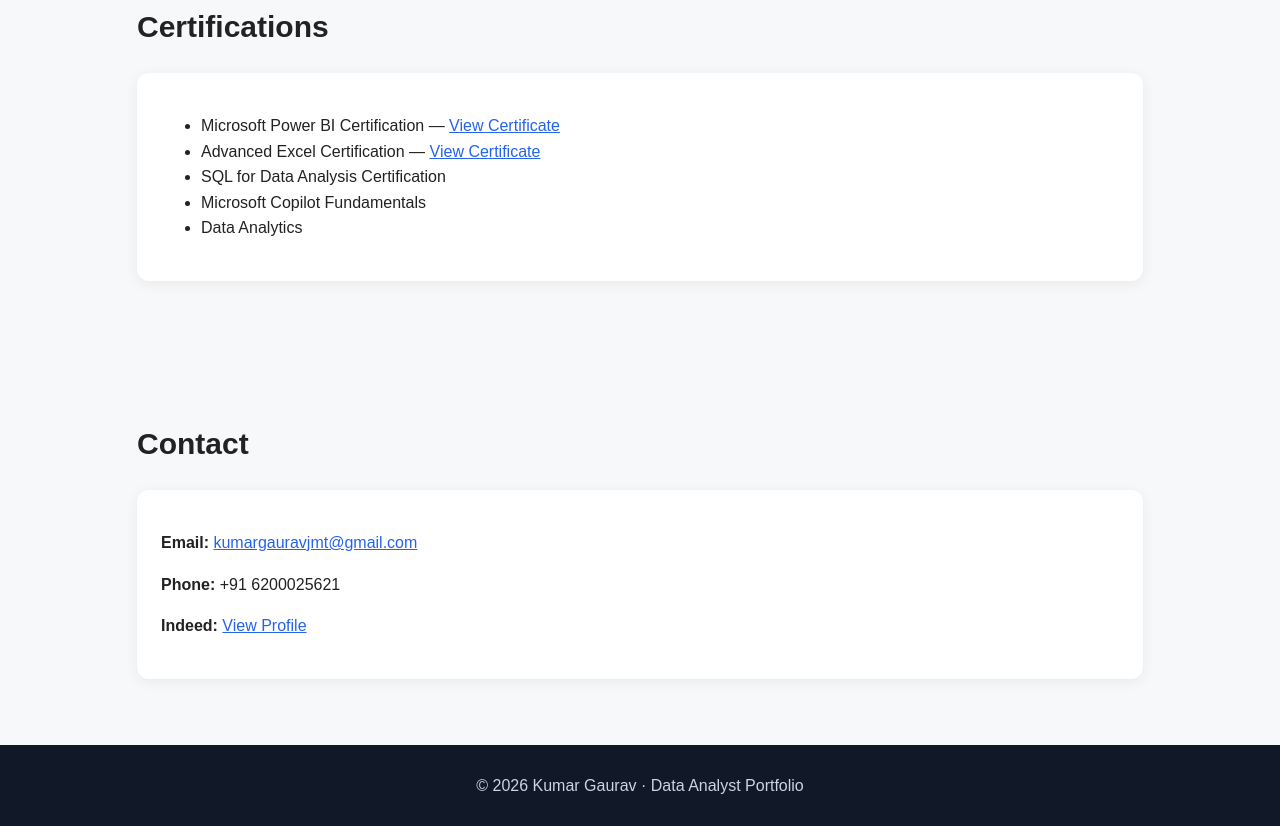
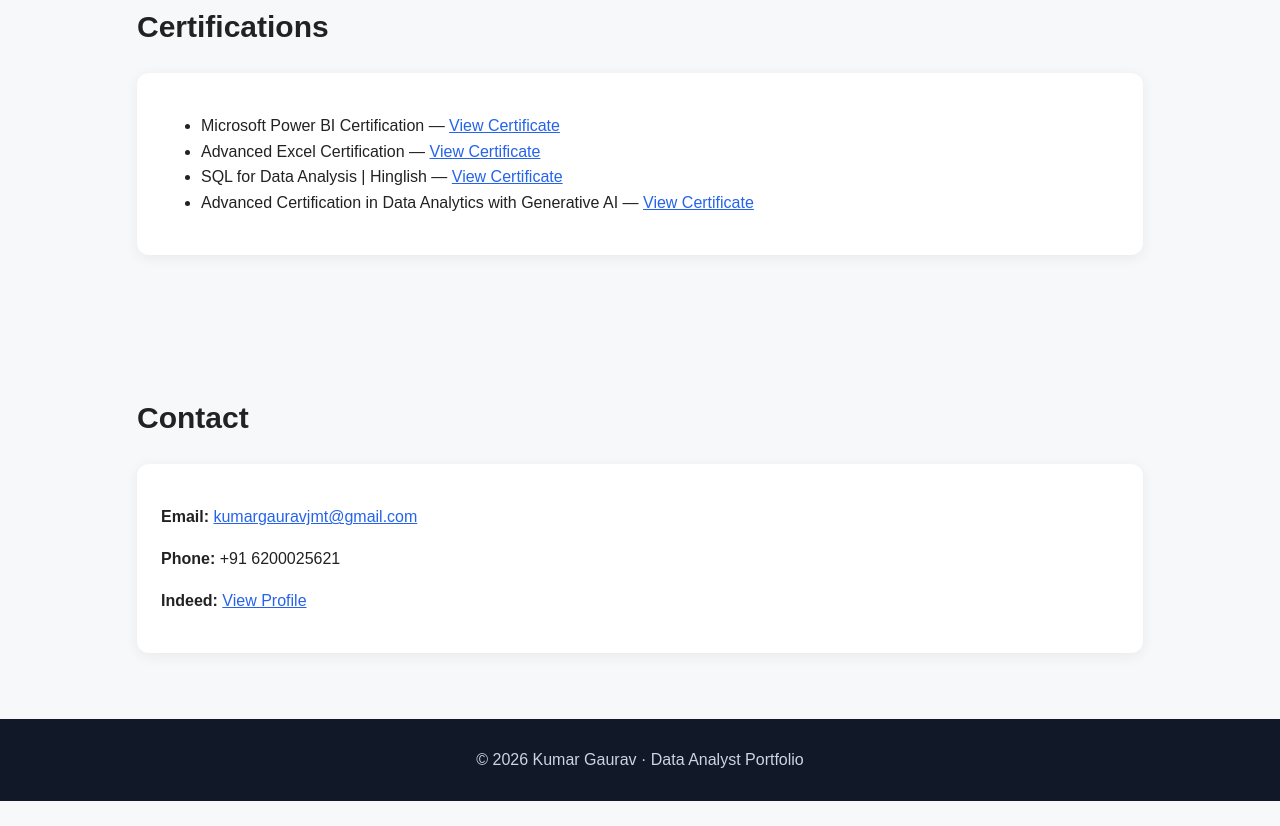
Before and after one commit to kumargauravjmt-dot/kumar-gaurav-portfolio, a plain HTML site: page index.html in a window 1280 px wide. Shown: the part 2859-3685 px from the top of the page. After the commit the page ends 3660 px from the top, so only its background shows below. Drawn offline with Linux system fonts and the light colour scheme.

Commit message:
Update certification list in index.html
ADD SQL AND GENERATIVE AI CERTIFICATE LINKS

```diff
--- a/index.html
+++ b/index.html
@@ -113,9 +113,8 @@ treatment patterns and operational insights.</p>
 <ul>
 <li>Microsoft Power BI Certification — <a href="https://ninjasfiles.s3.amazonaws.com/certificate_253931bf3a0a5432_cf74a28954c0ba1f1c41920bc0d496c8.pdf" target="_blank" rel="noopener noreferrer">View Certificate</a></li>
 <li>Advanced Excel Certification — <a href="https://ninjasfiles.s3.amazonaws.com/certificate_1755144aeb397718_7ee1630d647308946cc65032d75e7e0a.pdf" target="_blank" rel="noopener noreferrer">View Certificate</a></li>
-<li>SQL for Data Analysis Certification</li>
-<li>Microsoft Copilot Fundamentals</li>
-<li>Data Analytics</li>
+<li>SQL for Data Analysis | Hinglish — <a href="SQL.pdf" target="_blank" rel="noopener noreferrer">View Certificate</a></li>
+<li>Advanced Certification in Data Analytics with Generative AI — <a href="Advanced%20Certification%20in%20Data%20Analytics%20with%20Generative%20AI.pdf" target="_blank" rel="noopener noreferrer">View Certificate</a></li>
 </ul>
 </div>
 </div>
```
